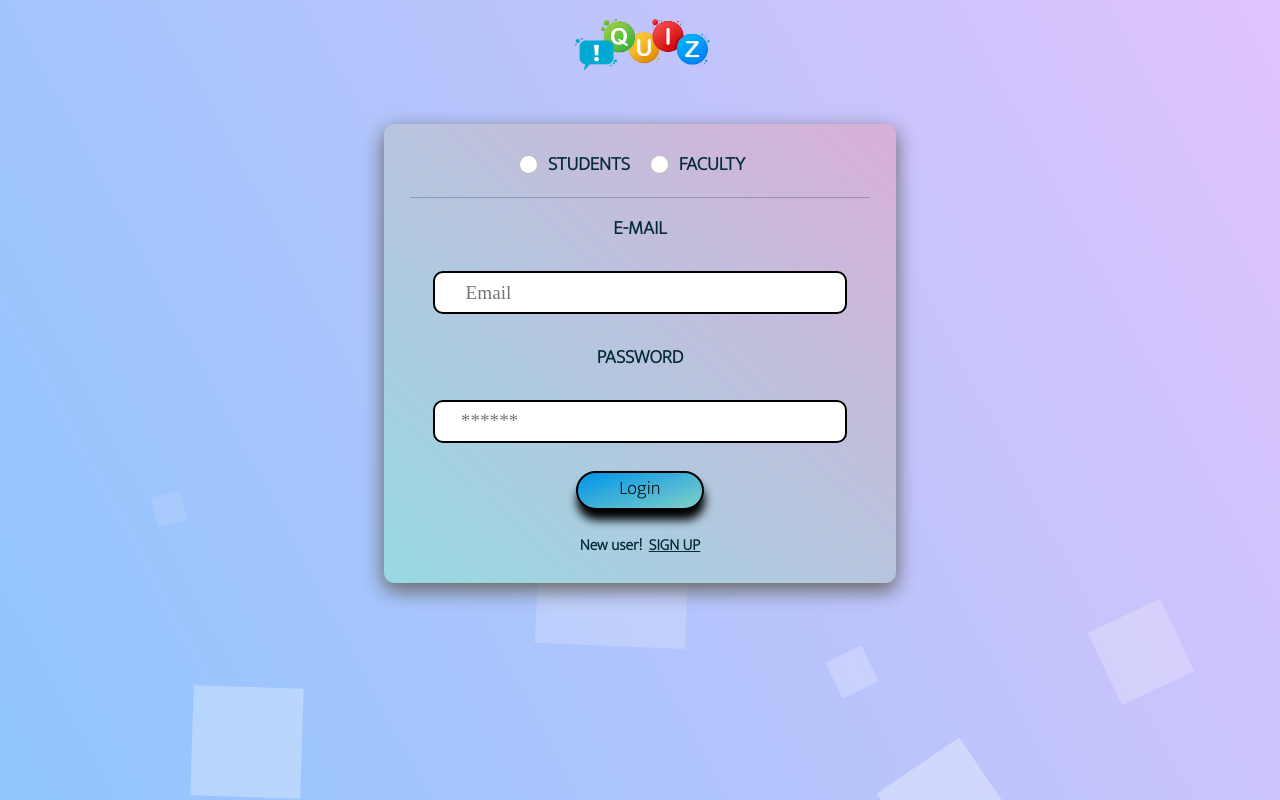
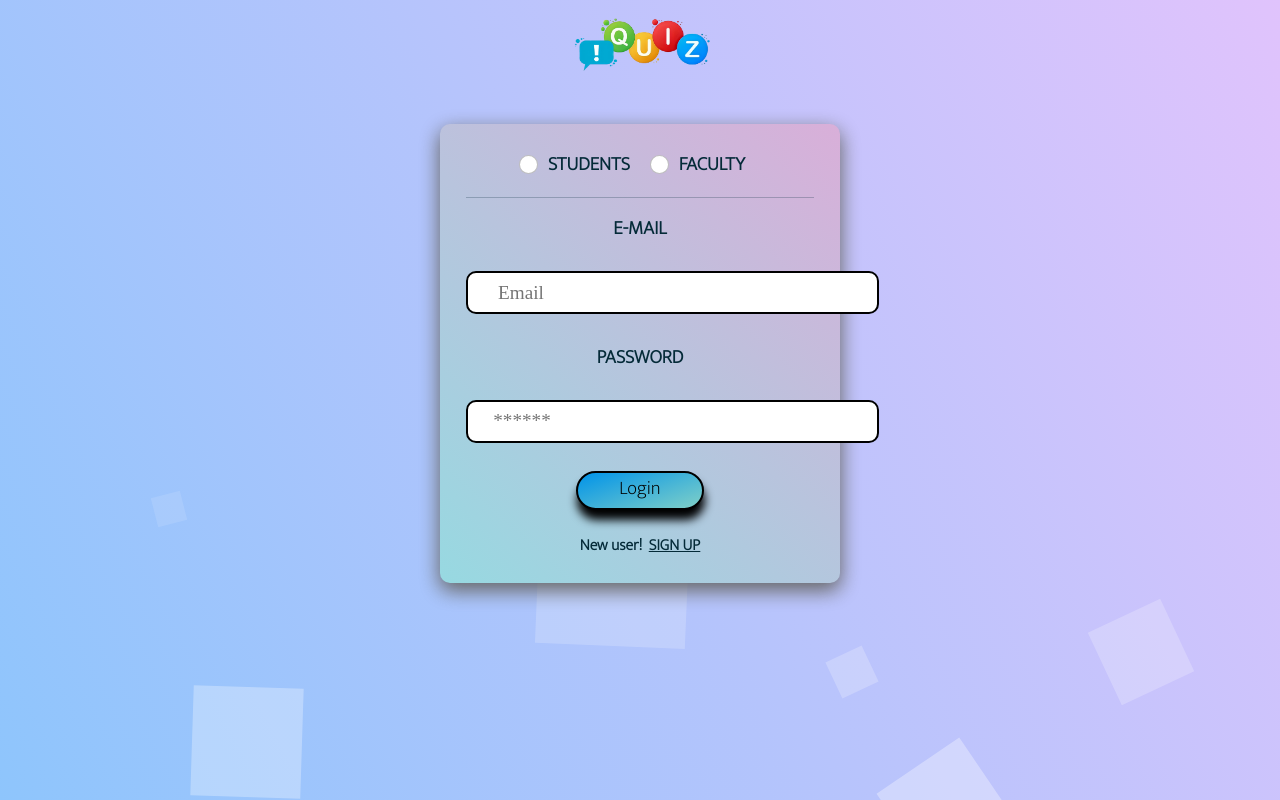
Before and after one commit to Denis-Shingala/online_quiz, a PHP site: page /PHP-Files/login.php in a window 1280 px wide. Run offline with PHP 8.4, Linux system fonts and the light colour scheme.

Commit message:
Update login.php

```diff
--- a/PHP-Files/login.php
+++ b/PHP-Files/login.php
@@ -135,7 +135,7 @@ if (isset($_POST['login'])) {
         background-image: linear-gradient(222deg, #D9AFD9 0%, #97D9E1 100%);
         box-shadow: 0 7px 20px 0 rgba(0, 0, 0, 0.2), 0 7px 20px 0 gray;
         color: #042A38;
-        width: 40vw;
+        width: 400px;
         padding: 2vw;
         font-weight: bolder;
         margin-top: 30px;
```
